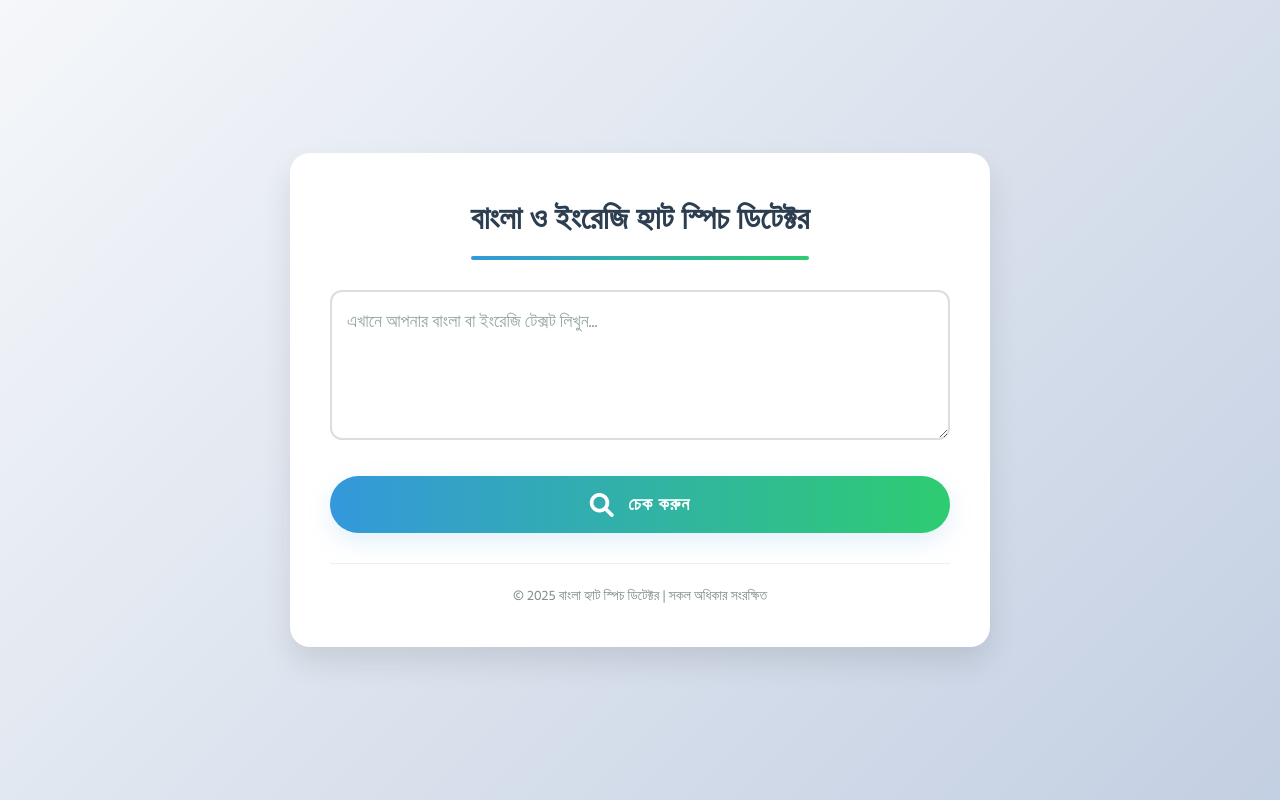
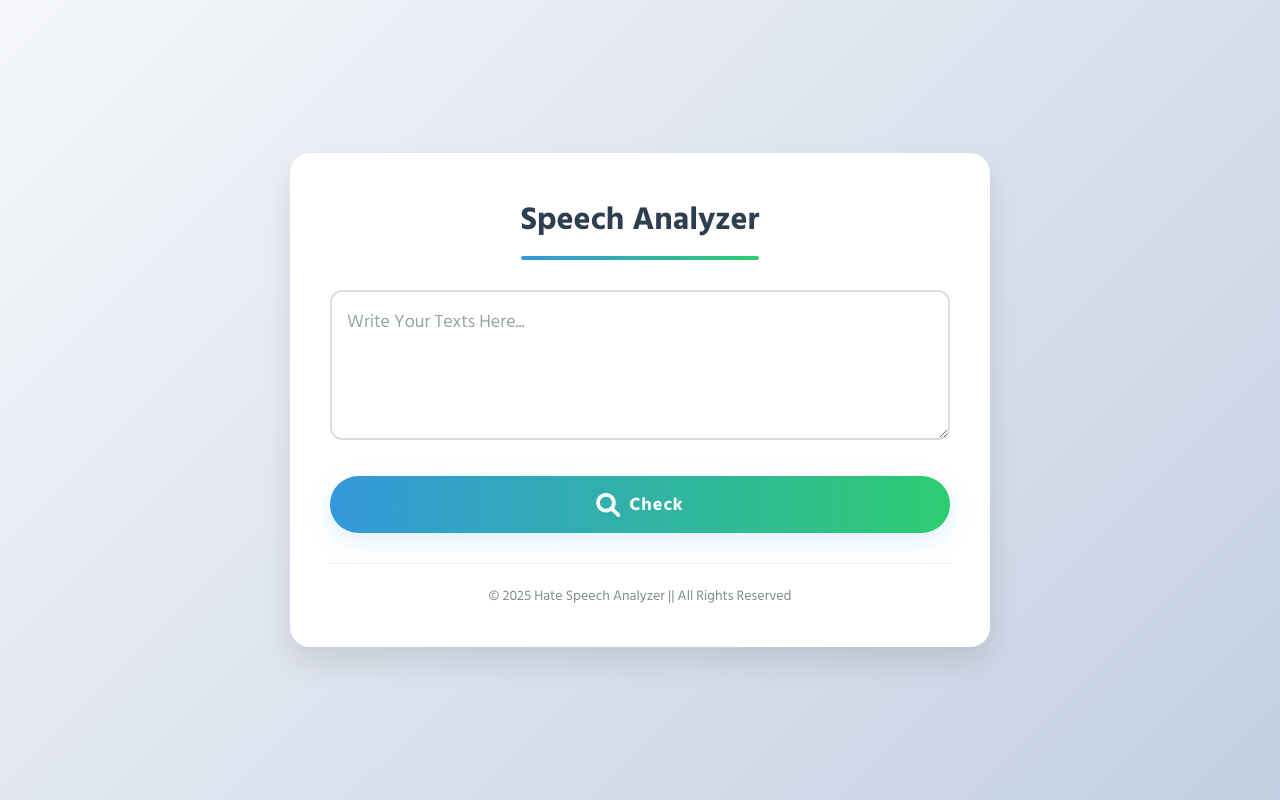
Before and after one commit to new-beginne/updated-detector, a Flask app: page / in a window 1280 px wide. Run offline with Flask 3, Linux system fonts and the light colour scheme.

Commit message:
Add files via upload

```diff
--- a/templates/index.html
+++ b/templates/index.html
@@ -3,7 +3,7 @@
 <head>
     <meta charset="UTF-8">
     <meta name="viewport" content="width=device-width, initial-scale=1.0">
-    <title>বাংলা ও ইংরেজি হ্যাট স্পিচ ডিটেক্টর</title>
+    <title>Speech Analyzer</title>
     <link href="https://cdnjs.cloudflare.com/ajax/libs/font-awesome/6.0.0/css/all.min.css" rel="stylesheet">
     <link rel="preconnect" href="https://fonts.googleapis.com">
     <link rel="preconnect" href="https://fonts.gstatic.com" crossorigin>
@@ -12,36 +12,36 @@
 </head>
 <body>
     <div class="container">
-        <h1>বাংলা ও ইংরেজি হ্যাট স্পিচ ডিটেক্টর</h1>
+        <h1>Speech Analyzer</h1>
 
         <div class="input-group">
-            <textarea id="input-text" placeholder="এখানে আপনার বাংলা বা ইংরেজি টেক্সট লিখুন..."></textarea>
+            <textarea id="input-text" placeholder="Write Your Texts Here..."></textarea>
         </div>
 
         <div id="error-message" class="error" style="display: none;"></div>
 
         <button id="check-btn" class="btn">
-            <span><i class="fas fa-search"></i> চেক করুন</span>
+            <span><i class="fas fa-search"></i>Check</span>
             <div class="spinner"></div>
         </button>
 
         <div id="result-container" class="result-container" style="display: none;">
             <div class="result-header">
                 <i id="result-icon" class="fas"></i>
-                <h2 id="result-text">ফলাফল:</h2>
+                <h2 id="result-text">Results:</h2>
             </div>
 
             <div class="text-preview">
-                <p><strong>আপনার টেক্সট:</strong></p>
+                <p><strong>Your texts:</strong></p>
                 <blockquote id="output-text"></blockquote>
             </div>
 
             <div class="probability-container">
-                <h3>প্রবাবিলিটি বিশ্লেষণ:</h3>
+                <h3>Prediction:</h3>
 
                 <div class="progress-container">
                     <div class="progress-label">
-                        <span>হ্যাট স্পিচ</span>
+                        <span>Hate speech</span>
                         <span id="hate-percent">0%</span>
                     </div>
                     <div class="progress-bar">
@@ -51,7 +51,7 @@
 
                 <div class="progress-container">
                     <div class="progress-label">
-                        <span>নরমাল স্পিচ</span>
+                        <span>Normal speech</span>
                         <span id="normal-percent">0%</span>
                     </div>
                     <div class="progress-bar">
@@ -62,7 +62,7 @@
         </div>
 
         <div class="footer">
-            <p>© 2025 বাংলা হ্যাট স্পিচ ডিটেক্টর | সকল অধিকার সংরক্ষিত</p>
+            <p>© 2025 Hate Speech Analyzer || All Rights Reserved</p>
         </div>
     </div>
 
@@ -83,7 +83,7 @@
             checkBtn.addEventListener('click', function() {
                 const text = inputText.value.trim();
                 if (!text) {
-                    showError("দয়া করে টেক্সট লিখুন");
+                    showError("Please enter some text to analyze.");
                     return;
                 }
 
@@ -108,7 +108,7 @@
                     showResult(data);
                 })
                 .catch(error => {
-                    showError(`ত্রুটি: ${error.message}`);
+                    showError(`Error: ${error.message}`);
                 })
                 .finally(() => {
                     checkBtn.disabled = false;
@@ -131,12 +131,12 @@
             }
 
             function showResult(data) {
-                const isHate = data.result === 'হ্যাট স্পিচ';
+                const isHate = data.result === 'Hate speech';
 
                 resultContainer.className = 'result-container ' + (isHate ? 'hate' : 'normal');
                 resultIcon.className = 'fas ' + (isHate ? 'fa-exclamation-triangle' : 'fa-check-circle');
 
-                resultText.textContent = 'ফলাফল: ' + data.result;
+                resultText.textContent = data.result;
                 outputText.textContent = data.text;
 
                 hatePercent.textContent = data.hate_prob + '%';
```
